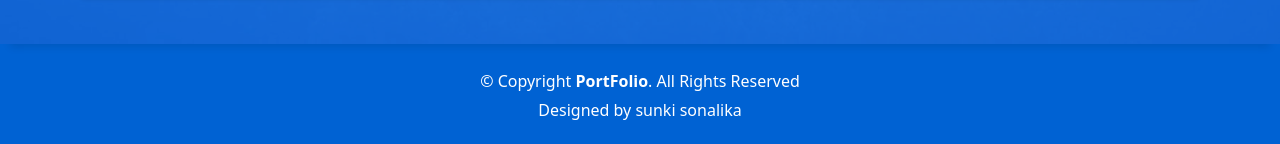
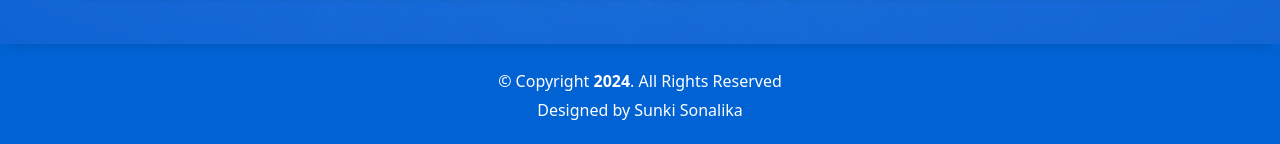
Before and after one commit to sonu-iyer/PortFolio, a plain HTML site: page index.html in a window 1280 px wide. Shown: the part 5313-5457 px from the top of the page. Drawn offline with Linux system fonts and the light colour scheme.

Commit message:
Update index.html

```diff
--- a/index.html
+++ b/index.html
@@ -485,7 +485,7 @@
       <div class="row">
         <div class="col-sm-12">
           <div class="copyright-box">
-            <p class="copyright">&copy; Copyright <strong>PortFolio</strong>. All Rights Reserved</p>
+            <p class="copyright">&copy; Copyright <strong>2024</strong>. All Rights Reserved</p>
             <div class="credits">
               <!--
               All the links in the footer should remain intact.
@@ -493,7 +493,7 @@
               Licensing information: https://bootstrapmade.com/license/
               Purchase the pro version with working PHP/AJAX contact form: https://bootstrapmade.com/buy/?theme=DevFolio
             -->
-              Designed by <a href="https://bootstrapmade.com/">sunki sonalika</a>
+              Designed by <a href="https://bootstrapmade.com/">Sunki Sonalika</a>
             </div>
           </div>
         </div>
```
